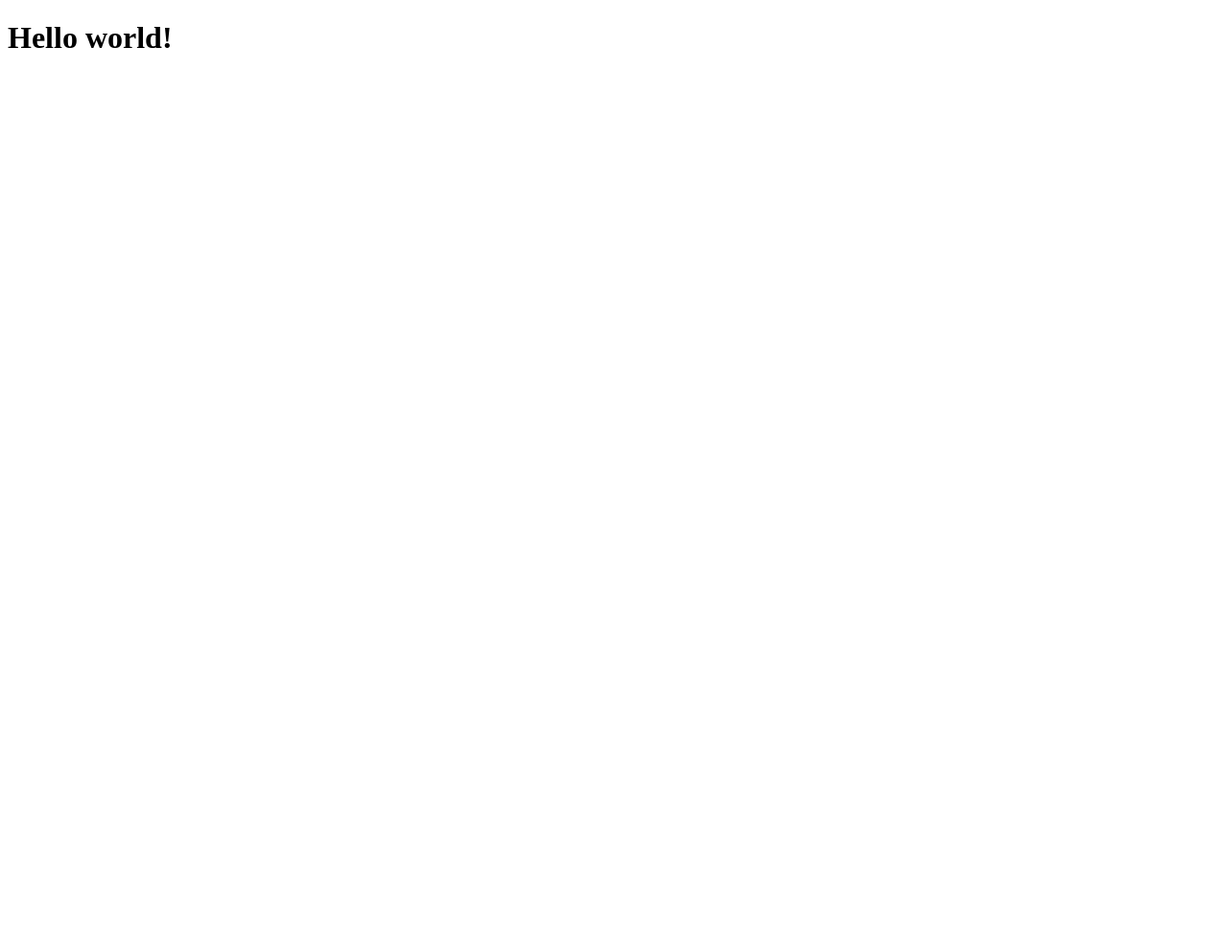
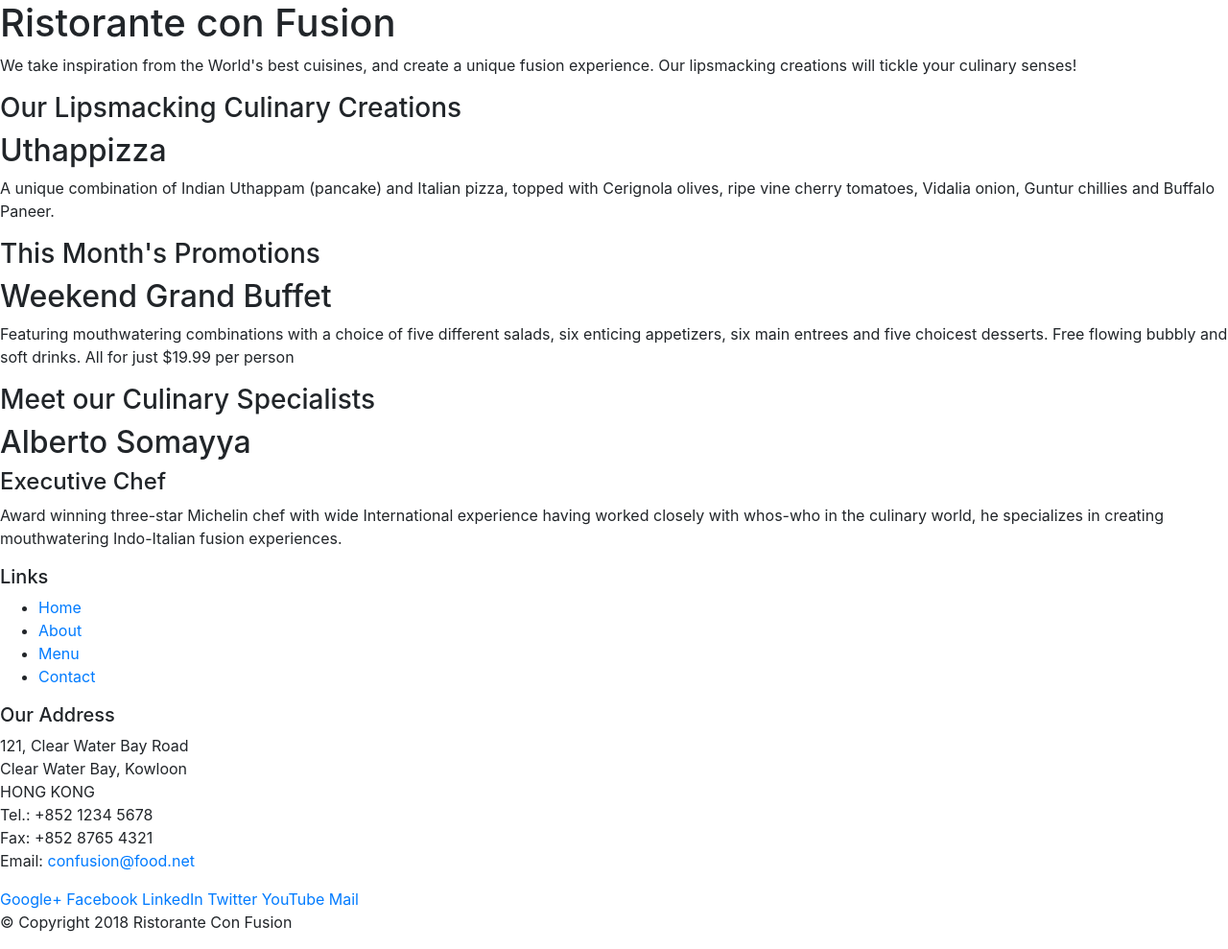
Before and after one commit to sharmaspg/fullstack-Coursera, a website: page index.html in a window 1280 px wide. Shown: the whole page at 96% size. Before the commit the page ends 800 px from the top, so only its background shows below. Drawn offline with nearby package versions, Linux system fonts and the light colour scheme.

Commit message:
bootstrap exercise-1

```diff
--- a/index.html
+++ b/index.html
@@ -1,9 +1,109 @@
 <!DOCTYPE html>
-<html>
-    <head>
-        <title>Something</title>
-    </head>
-    <body>
-        <h1>Hello world!</h1>
-    </body>
+<html lang="en">
+
+<head>
+    <title>Ristorante Con Fusion</title>
+    <meta charset="utf-8">
+    <meta name="viewport" content="width=device-width, initial-scale=1, shrink-to-fit=no">
+    <meta http-equiv="x-ua-compatible" content="ie=edge">
+
+    <!-- Bootstrap CSS -->
+    <link rel="stylesheet" href="node_modules/bootstrap/dist/css/bootstrap.min.css">
+</head>
+
+<body>
+
+    <header>
+        <div>
+            <div>
+                <div>
+                    <h1>Ristorante con Fusion</h1>
+                    <p>We take inspiration from the World's best cuisines, and create a unique fusion experience. Our lipsmacking creations will tickle your culinary senses!</p>
+                </div>
+                <div>
+                </div>
+            </div>
+        </div>
+    </header>
+
+    <div>
+        <div>
+            <div>
+                <h3>Our Lipsmacking Culinary Creations</h3>
+            </div>
+            <div>
+                <h2>Uthappizza</h2>
+                <p>A unique combination of Indian Uthappam (pancake) and Italian pizza, topped with Cerignola olives, ripe vine cherry tomatoes, Vidalia onion, Guntur chillies and Buffalo Paneer.</p>
+            </div>
+        </div>
+
+
+        <div>
+            <div>
+                <h3>This Month's Promotions</h3>
+            </div>
+            <div>
+                <h2>Weekend Grand Buffet</h2>
+                <p>Featuring mouthwatering combinations with a choice of five different salads, six enticing appetizers, six main entrees and five choicest desserts. Free flowing bubbly and soft drinks. All for just $19.99 per person </p>
+            </div>
+        </div>
+
+        <div>
+            <div>
+                <h3>Meet our Culinary Specialists</h3>
+            </div>
+            <div>
+                <h2>Alberto Somayya</h2>
+                <h4>Executive Chef</h4>
+                <p>Award winning three-star Michelin chef with wide International experience having worked closely with whos-who in the culinary world, he specializes in creating mouthwatering Indo-Italian fusion experiences. </p>
+            </div>
+        </div>
+    </div>
+
+    <footer>
+        <div>
+            <div>
+                <div>
+                    <h5>Links</h5>
+                    <ul>
+                        <li><a href="#">Home</a></li>
+                        <li><a href="#">About</a></li>
+                        <li><a href="#">Menu</a></li>
+                        <li><a href="#">Contact</a></li>
+                    </ul>
+                </div>
+                <div>
+                    <h5>Our Address</h5>
+                    <address>
+		              121, Clear Water Bay Road<br>
+		              Clear Water Bay, Kowloon<br>
+		              HONG KONG<br>
+		              Tel.: +852 1234 5678<br>
+		              Fax: +852 8765 4321<br>
+		              Email: <a href="mailto:confusion@food.net">confusion@food.net</a>
+		           </address>
+                </div>
+                <div>
+                    <div>
+                        <a href="http://google.com/+">Google+</a>
+                        <a href="http://www.facebook.com/profile.php?id=">Facebook</a>
+                        <a href="http://www.linkedin.com/in/">LinkedIn</a>
+                        <a href="http://twitter.com/">Twitter</a>
+                        <a href="http://youtube.com/">YouTube</a>
+                        <a href="mailto:">Mail</a>
+                    </div>
+                </div>
+           </div>
+           <div>
+                <div>
+                    <p>© Copyright 2018 Ristorante Con Fusion</p>
+                </div>
+           </div>
+        </div>
+    </footer>
+    <script src="node_modules/jquery/dist/jquery.slim.min.js"></script>
+    <script src="node_modules/popper.js/dist/umd/popper.min.js"></script>
+    <script src="node_modules/bootstrap/dist/js/bootstrap.min.js"></script>
+</body>
+
 </html>
```
Also changed, not shown: package.json (+6 -1 lines), 1 other file.
